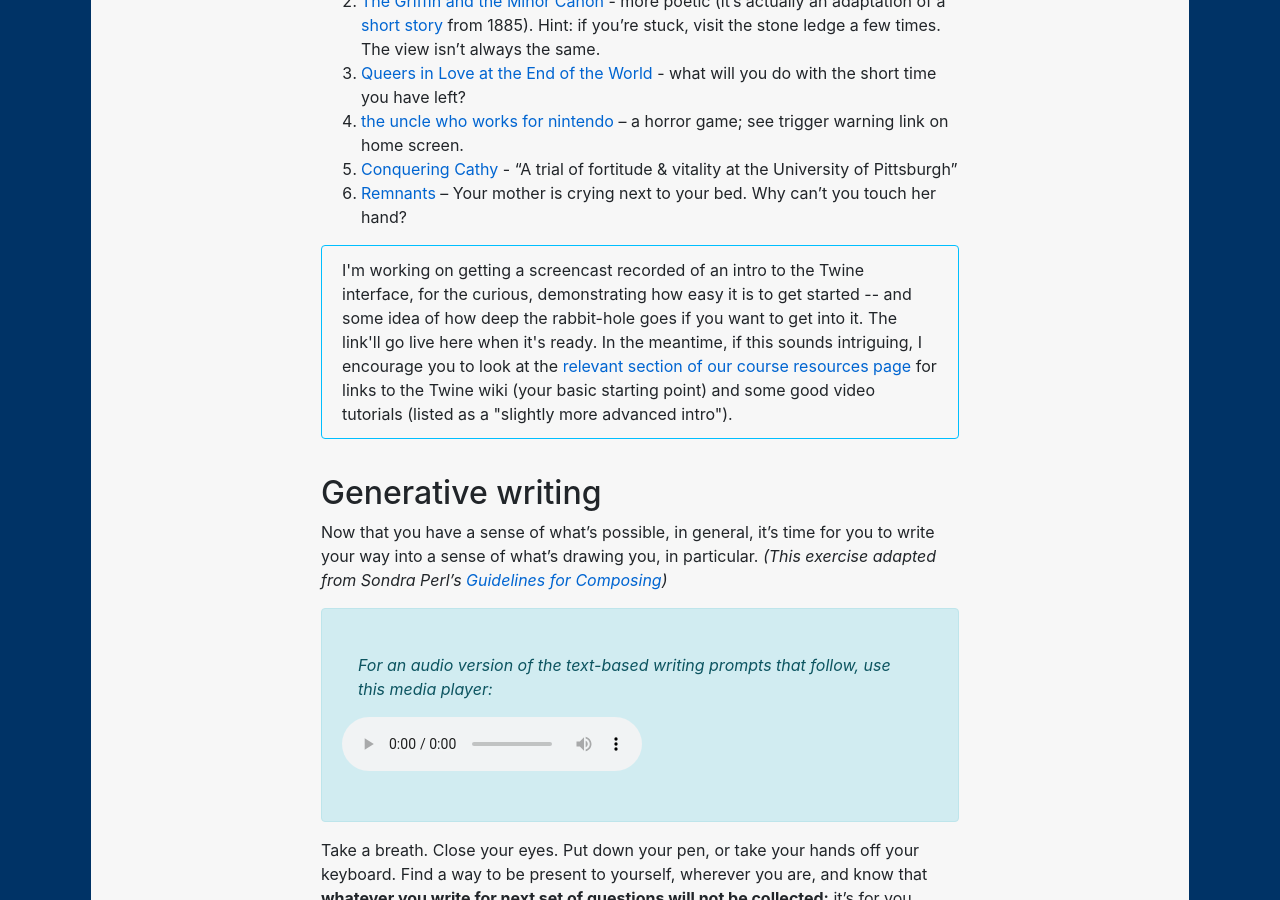
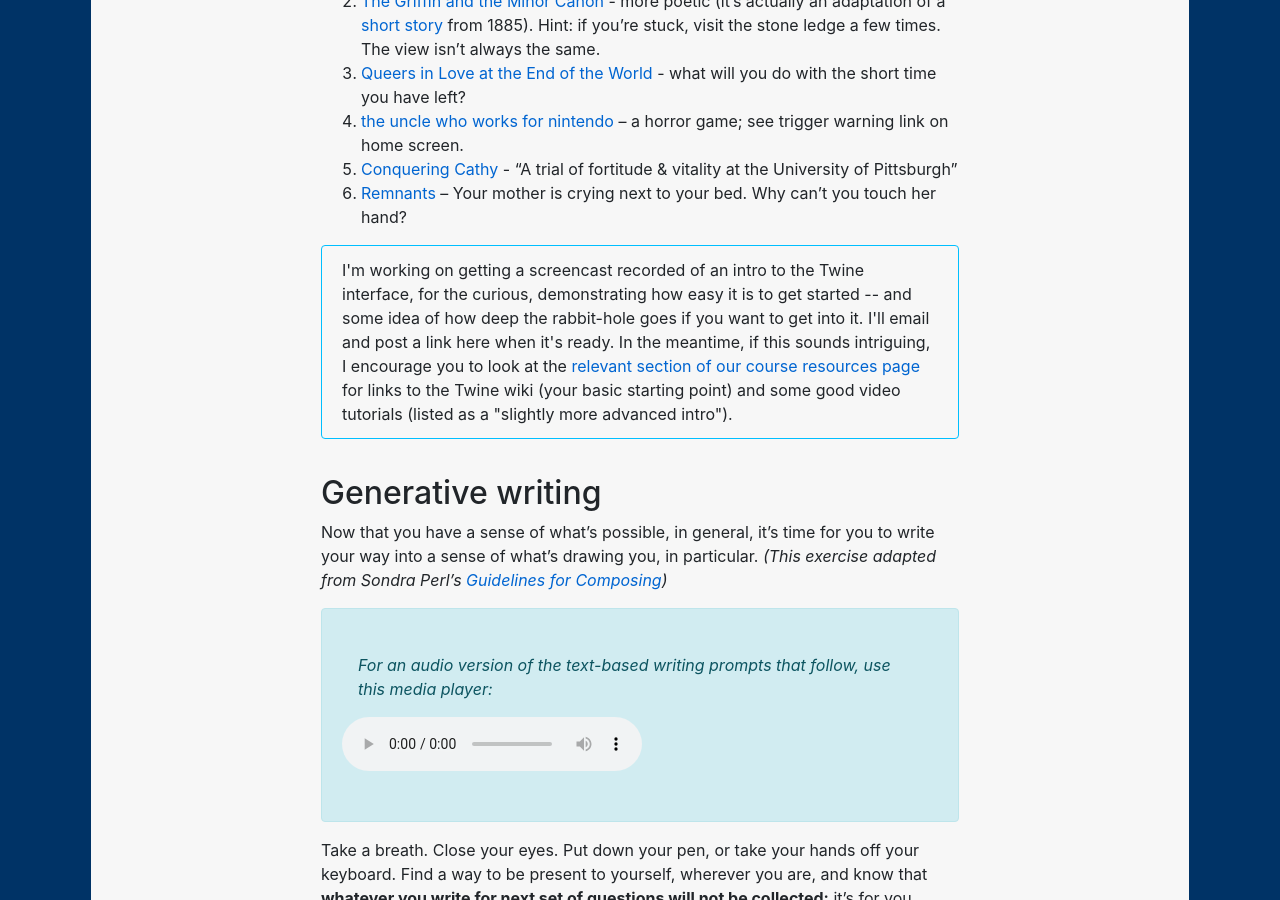
Before and after one commit to benmiller314/cdm2020spring, a Jekyll site: the page built from plans/lesson-22.md, in a window 1280 px wide and 900 px high, scrolled down 3044 px. Built offline with Jekyll 4.4.1, drawn with Linux system fonts in a browser that asks for light colours; our own code applies the rules of GitHub Pages for plain Markdown files.

Commit message:
subtly suggest the screencast may be a while in coming

```diff
--- a/plans/lesson-22.md
+++ b/plans/lesson-22.md
@@ -120,7 +120,7 @@ Here are some examples, grouped more or less in pairs of shorter (odds) and long
 
 
 <div class="alert alert-white">
-I'm working on getting a screencast recorded of an intro to the Twine interface, for the curious, demonstrating how easy it is to get started -- and some idea of how deep the rabbit-hole goes if you want to get into it. The link'll go live here when it's ready.
+I'm working on getting a screencast recorded of an intro to the Twine interface, for the curious, demonstrating how easy it is to get started -- and some idea of how deep the rabbit-hole goes if you want to get into it. I'll email and post a link here when it's ready.
 
 In the meantime, if this sounds intriguing, I encourage you to look at the <a href="../resources#twine--interactive-narrative">relevant section of our course resources page</a> for links to the Twine wiki (your basic starting point) and some good video tutorials (listed as a "slightly more advanced intro").
 <!--
```
